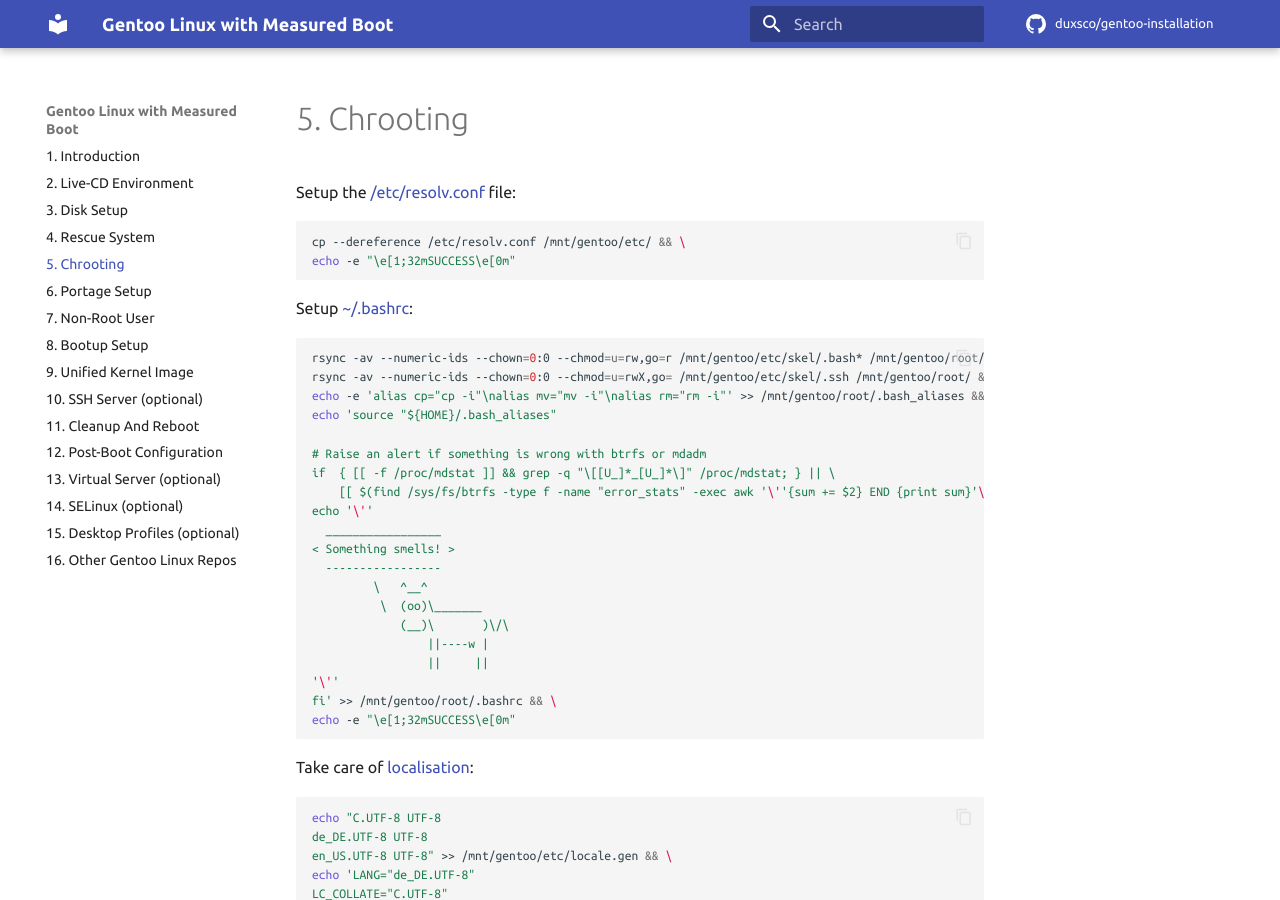
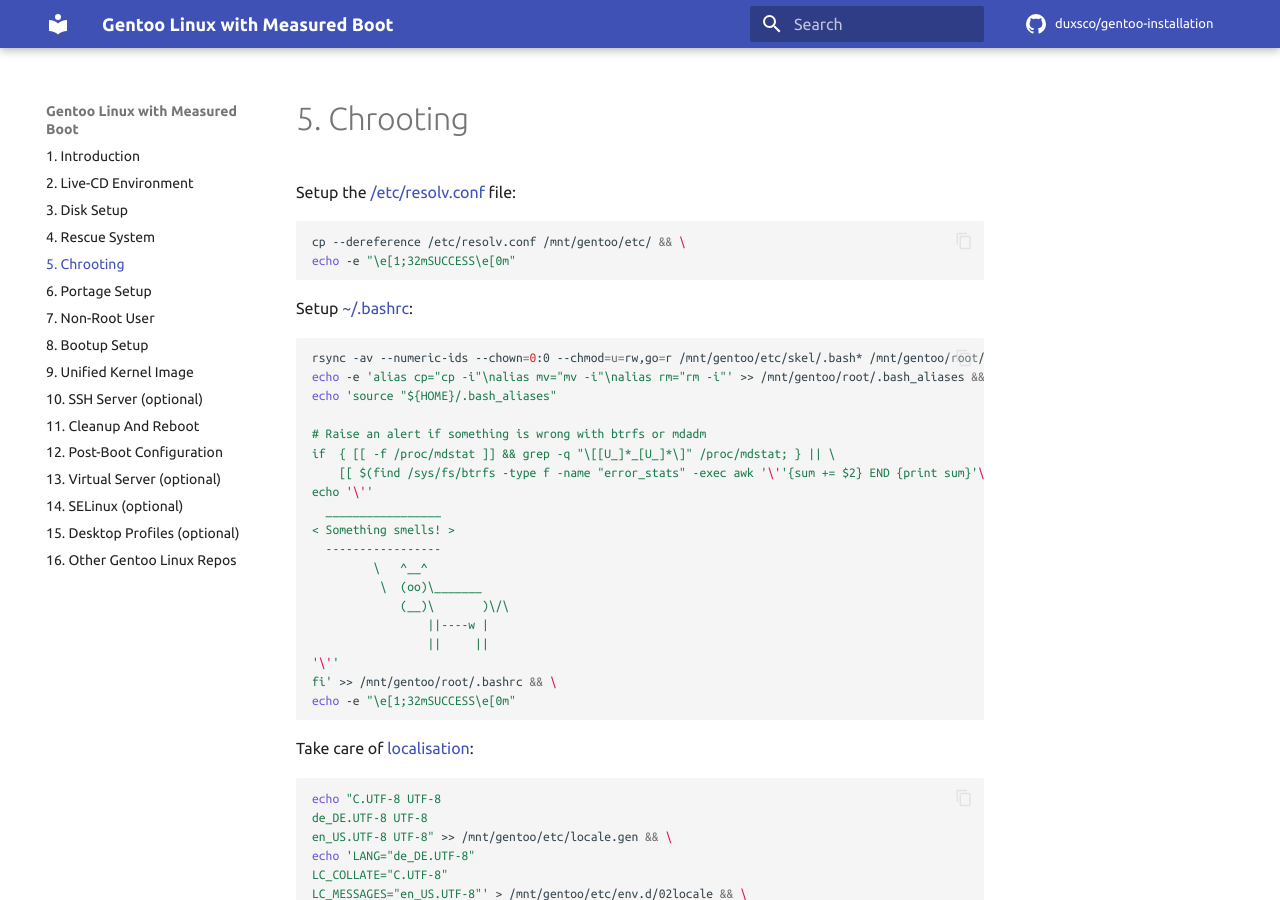
Before and after one commit to duxsco/gentoo-installation, an MkDocs documentation site: the page built from docs/chrooting.md, in a window 1280 px wide and 900 px high. Built offline with MkDocs 1.6.1 and Material for MkDocs 9.7.7, drawn with Linux system fonts in a browser that asks for light colours; comment, search, counter and statistics services are not loaded.

Commit message:
Skip /etc/skel/.ssh

````diff
--- a/docs/chrooting.md
+++ b/docs/chrooting.md
@@ -9,7 +9,6 @@ Setup [~/.bashrc](https://wiki.gentoo.org/wiki/Bash#Files):
 
 ```shell
 rsync -av --numeric-ids --chown=0:0 --chmod=u=rw,go=r /mnt/gentoo/etc/skel/.bash* /mnt/gentoo/root/ && \
-rsync -av --numeric-ids --chown=0:0 --chmod=u=rwX,go= /mnt/gentoo/etc/skel/.ssh /mnt/gentoo/root/ && \
 echo -e 'alias cp="cp -i"\nalias mv="mv -i"\nalias rm="rm -i"' >> /mnt/gentoo/root/.bash_aliases && \
 echo 'source "${HOME}/.bash_aliases"
 
````
